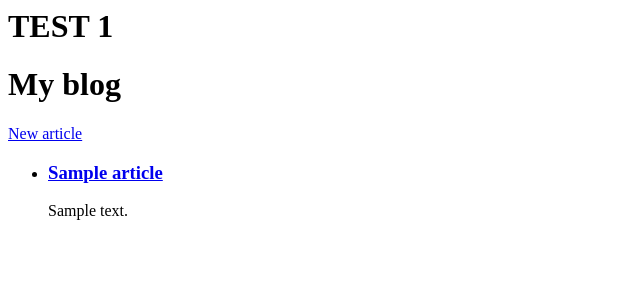
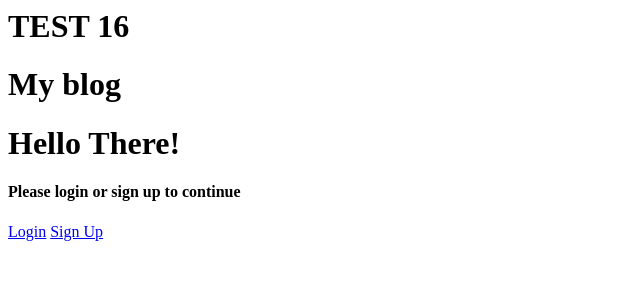
Before and after one commit to JoffduPreez/blog_platform, a PHP site: page / in a window 1280 px wide. Shown: the top 300 px of the page, without its empty margins (0-640 px from the left). Run offline with PHP 8.4, Linux system fonts and the light colour scheme; tables that the repository leaves empty or names only in its code hold one stand-in row (values such as "Sample post").

Commit message:
added new index page

```diff
--- a/index.php
+++ b/index.php
@@ -1,27 +1,9 @@
-<?php
-require 'classes/Article.php';
-require 'classes/Database.php';
-
-$conn = Database::getConnection();
-$articles = Article::getAllArticles($conn);
-
-?>
-<h1>TEST 1</h1>
+<h1>TEST 16</h1>
 
 <?php require 'includes/header.php'; ?>
-<a href="new_article.php">New article</a>
-<?php if (empty($articles)): ?>
-    <p>No articles found.</p>
-<?php else: ?>
-    <ul>
-        <?php foreach ($articles as $article): ?>
-            <li>
-                <article>
-                    <h3><a href="article.php?id=<?= $article['id']; ?>"><?= htmlspecialchars($article['title']); ?></a></h3>
-                    <p><?= htmlspecialchars($article['content']); ?></p>
-                </article>
-            </li>
-        <?php endforeach; ?>
-    </ul>
-<?php endif; ?>
+<h1>Hello There!</h1>
+<h4>Please login or sign up to continue</h4>
+
+<a href="/login.php">Login</a>
+<a href="/register.php">Sign Up</a>
 <?php require 'includes/footer.php'; ?>
```
Also changed, not shown: article_list.php (added, +26 -0 lines), classes/User.php (added), login.php (added), register.php (added).
